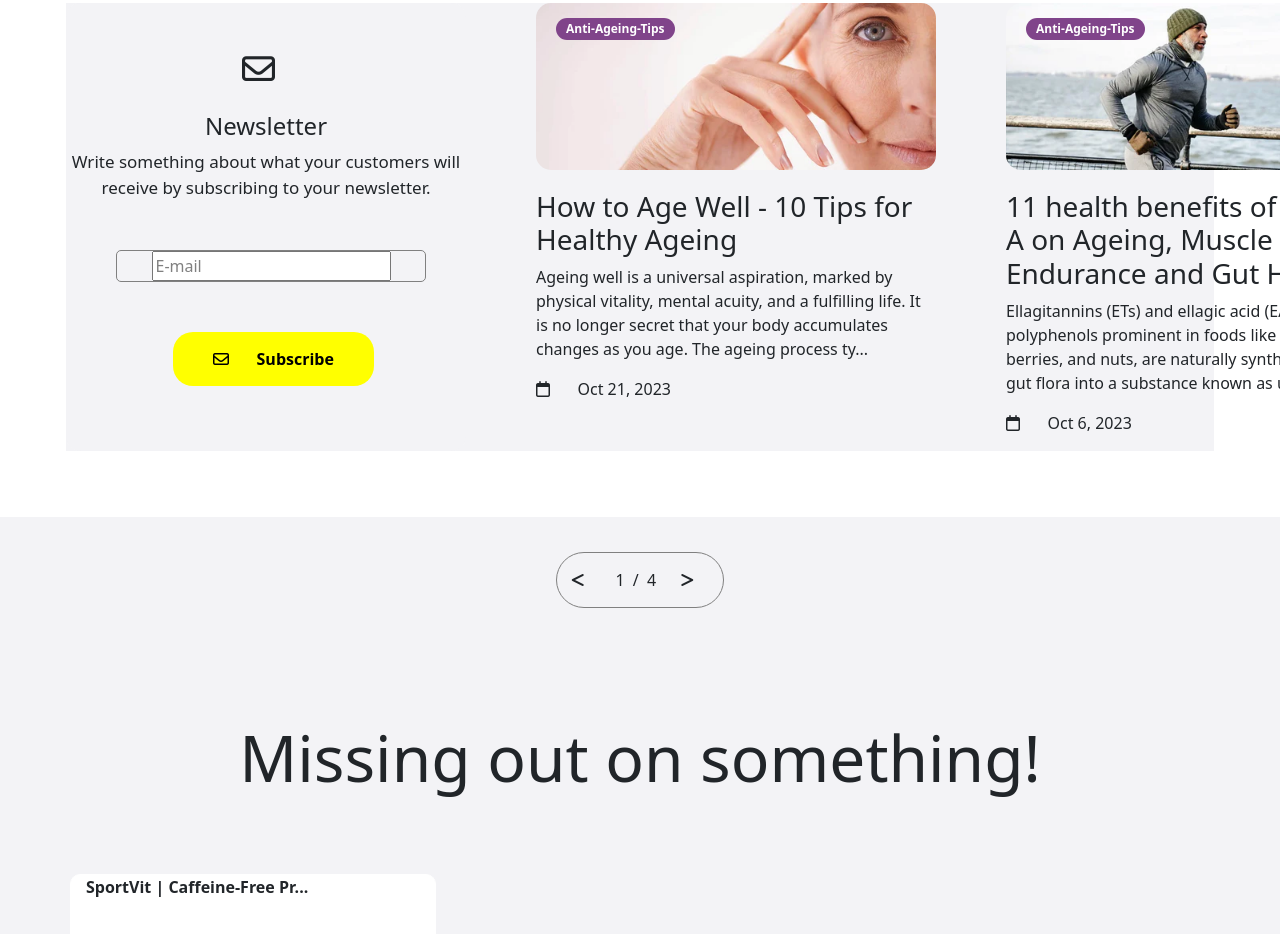
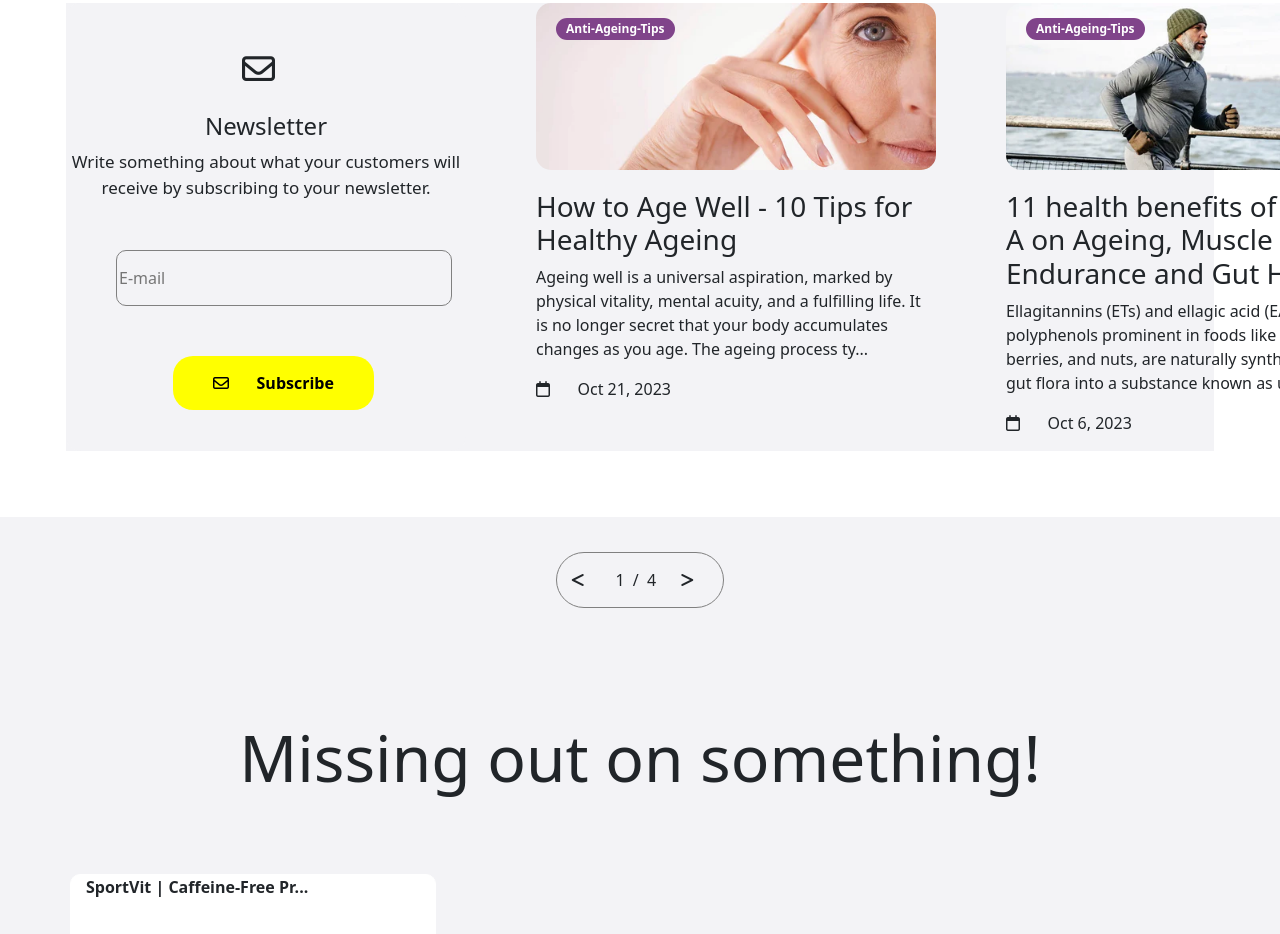
Before and after one commit to abhijithpk2/unified-Mentor-projects, a plain HTML site: page index.html in a window 1280 px wide. Shown: the part 1837-2771 px from the top of the page. Drawn offline with nearby package versions, Linux system fonts and the light colour scheme.

Commit message:
last commint before submit

```diff
--- a/index.html
+++ b/index.html
@@ -158,7 +158,7 @@
             <h4 class="newsletter-h4">Newsletter</h4>
             <p class="newsletter-p">Write something about what your customers will receive by subscribing to your newsletter.</p>
             <div class="newsletter-input">
-                <input type="text" placeholder="E-mail">
+               <input type="text" placeholder="E-mail" class="newsletter-label">
             </div>
              <button class="newsletter-btn"><i class="fa-regular fa-envelope"></i>&nbsp;&nbsp;&nbsp;Subscribe</button>
 
@@ -221,7 +221,7 @@
 
             <div class="second-column">
 
-                <ul style="list-style-type: none;">
+                <ul style="list-style-type: none; ">
                     <p style="font-weight: bold">Support</p>
                     <li>Contact us</li>
                     <li>Track Your Order</li>
--- a/style.css
+++ b/style.css
@@ -15,6 +15,9 @@ body, section, html{
     margin-top: 23px;
     padding-left: 70px;
     background:  rgb(243, 243, 246, 1);
+    position: sticky;
+        top: 0;
+        z-index: 1000;
 
 }
 .header-div{
@@ -102,43 +105,6 @@ body, section, html{
 
 }
 
-/* .two{
-
-    margin-left: 88px;
-    margin-top: 0;
-    margin-bottom: 0rem;
-    display: inline-block;
-    /* align-items: center;
-}
-.one, .four{
-    display:inline-block;
-    /* align-items: center;
-
-.line-first{
-        font-weight: bold;
-        margin-top: -14px !important;
-            margin-bottom: 1rem;
-}
-
-/* p{
-    margin-top: -14px !important;
-    margin-bottom: 1rem;
-} */
-/*.line-second{
-    font-size: smaller
-}
-.three{
-    margin-left: 88px;
-    display: inline-block;
-}
-.four{
-    margin-left: 88px;
-    display: inline-block;
-}
-.four p{
-    overflow: hidden;
-    font-size: smaller;
-} */
 h1{
     font-size: 4rem !important;
     padding-top: 6rem !important;
@@ -207,13 +173,6 @@ h2{
 .content-description{
         margin-top: 20px;
 }
-/* .tiless{
-    display: flex;
-    flex-direction: column;
-    flex-wrap: wrap;
-    overflow: hidden;
-} */
-
 .rounded{
     width: 160px;
     margin-top: -19px;
@@ -283,19 +242,13 @@ padding-top: 50px;
 .newsletter-input{
         width: 310px;
             margin: 50px;
-    border: 1px solid gray;
-        border-radius: 5px !important;
-        background-color: rgb(243, 243, 246, 1);
+    /* border: 1px solid gray; */
+        /* border-radius: 5px !important; */
+        /* background-color: rgb(243, 243, 246, 1); */
 }
 
-input::placeholder {
-    font-size: 16px;
-    color: gray;
-    text-align: left;
-    /* or center, right depending on your need */
-    opacity: 1;
-    /* Ensures the placeholder is visible */
-}
+
+
 .newsletter-btn{
     background-color: yellow;
     color: #000000;
@@ -388,3 +341,13 @@ input::placeholder {
             height: 2rem;
 
 }
+.newsletter-label{
+        width: 21rem;
+        height: 3.5rem;
+        border-radius: 10px;
+        border: solid 1px gray;
+        background-color: rgb(243 243 246);
+}
+.li{
+    color: gray;
+}
```
Also changed, not shown: 1 other file.
